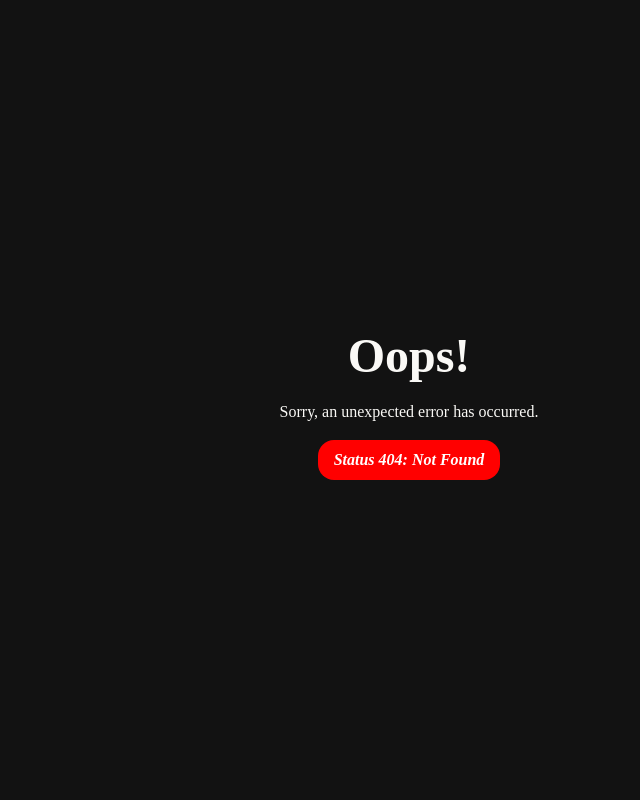
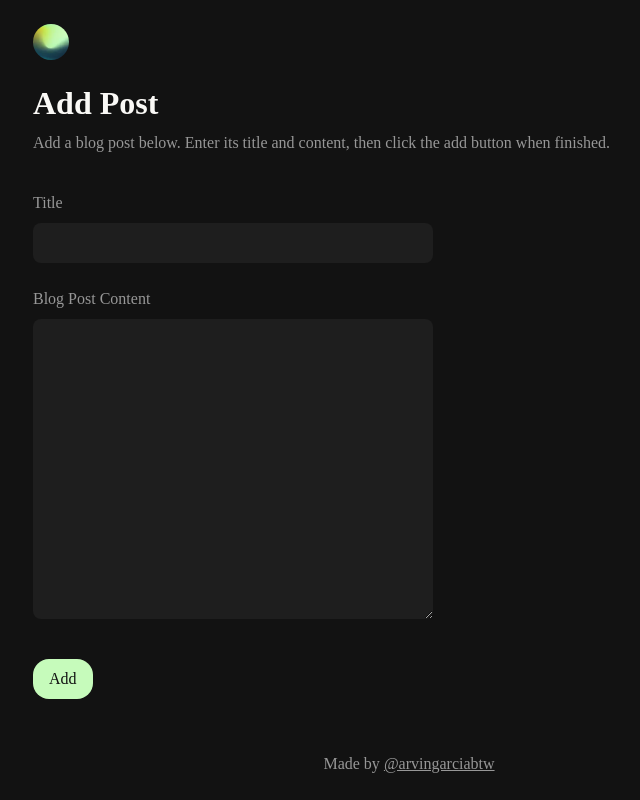
Before and after one commit to arvingarciabtw/the-odin-project, a React (Vite) app in the folder full-stack-javascript/fsj-06-nodejs/30-blog-api/frontend-admin/: page /create-post in a window 1280 px wide. Before the commit this address had no page. Shown: the whole page, without its empty margins (231-871 px from the left). Built offline with nearby package versions, Linux system fonts and the light colour scheme; a web font is replaced by a local one.

Commit message:
feat: add blog post in frontend

```diff
--- /dev/null
+++ b/full-stack-javascript/fsj-06-nodejs/30-blog-api/frontend-admin/src/components/AddPostForm.jsx
@@ -0,0 +1,67 @@
+import styles from '../styles/AddPostForm.module.css';
+import { useState } from 'react';
+import { useAuth } from '../contexts/AuthContext';
+import { useNavigate } from 'react-router';
+
+function AddPostForm() {
+  const navigate = useNavigate();
+  const { user } = useAuth();
+  const [post, setPost] = useState({});
+
+  async function handleChange(e) {
+    setPost({
+      ...post,
+      [e.target.name]: e.target.value,
+    });
+  }
+
+  async function handleSubmit(e) {
+    e.preventDefault();
+
+    try {
+      await fetch('http://localhost:3000/api/blogs', {
+        method: 'POST',
+        headers: {
+          'Content-Type': 'application/json',
+        },
+        body: JSON.stringify({ ...post, userId: user.id }),
+      });
+
+      setPost({});
+      navigate('/');
+    } catch (err) {
+      throw new Error(err.message);
+    }
+  }
+
+  return (
+    <main>
+      <h1>Add Post</h1>
+      <p className={styles.description}>
+        Add a blog post below. Enter its title and content, then click the add
+        button when finished.
+      </p>
+      <form onSubmit={handleSubmit}>
+        <label for="title">Title</label>
+        <input
+          type="text"
+          id="title"
+          name="title"
+          onChange={handleChange}
+          required
+        />
+        <label for="content">Blog Post Content</label>
+        <textarea
+          className={styles.content}
+          name="content"
+          id="content"
+          onChange={handleChange}
+          required
+        ></textarea>
+        <button type="submit">Add</button>
+      </form>
+    </main>
+  );
+}
+
+export default AddPostForm;
--- a/full-stack-javascript/fsj-06-nodejs/30-blog-api/frontend-admin/src/routes.jsx
+++ b/full-stack-javascript/fsj-06-nodejs/30-blog-api/frontend-admin/src/routes.jsx
@@ -2,6 +2,7 @@ import App from './App';
 import Home from './pages/Home';
 import BlogPost from './pages/BlogPost';
 import Error from './pages/Error';
+import AddPostForm from './components/AddPostForm';
 
 const routes = [
   {
@@ -17,6 +18,10 @@ const routes = [
         path: '/blogs/:id',
         element: <BlogPost />,
       },
+      {
+        path: '/create-post',
+        element: <AddPostForm />,
+      },
     ],
   },
 ];
--- /dev/null
+++ b/full-stack-javascript/fsj-06-nodejs/30-blog-api/frontend-admin/src/styles/AddPostForm.module.css
@@ -0,0 +1,8 @@
+.description {
+  margin-top: -1rem;
+  color: var(--gray);
+}
+
+.content {
+  min-height: 300px;
+}
```
